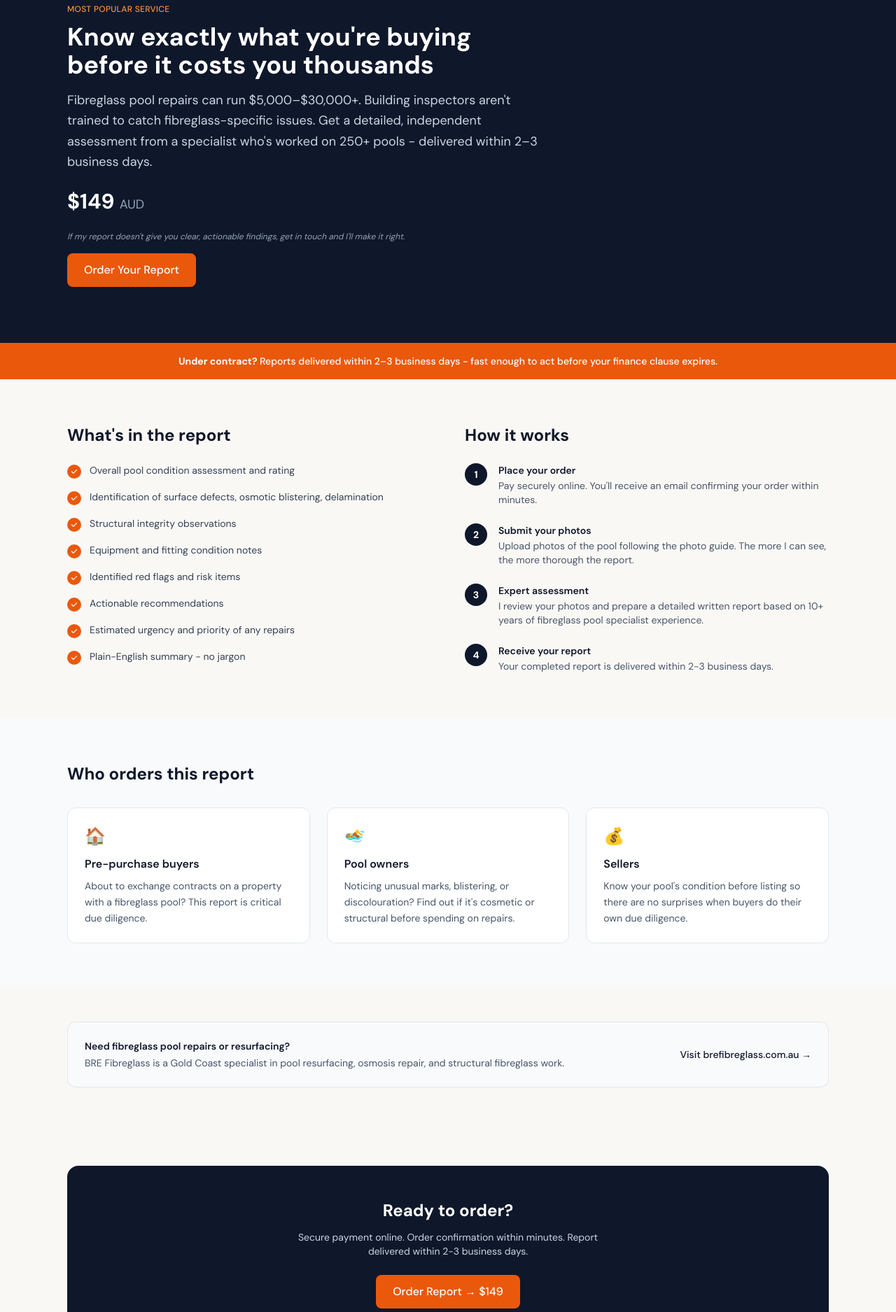
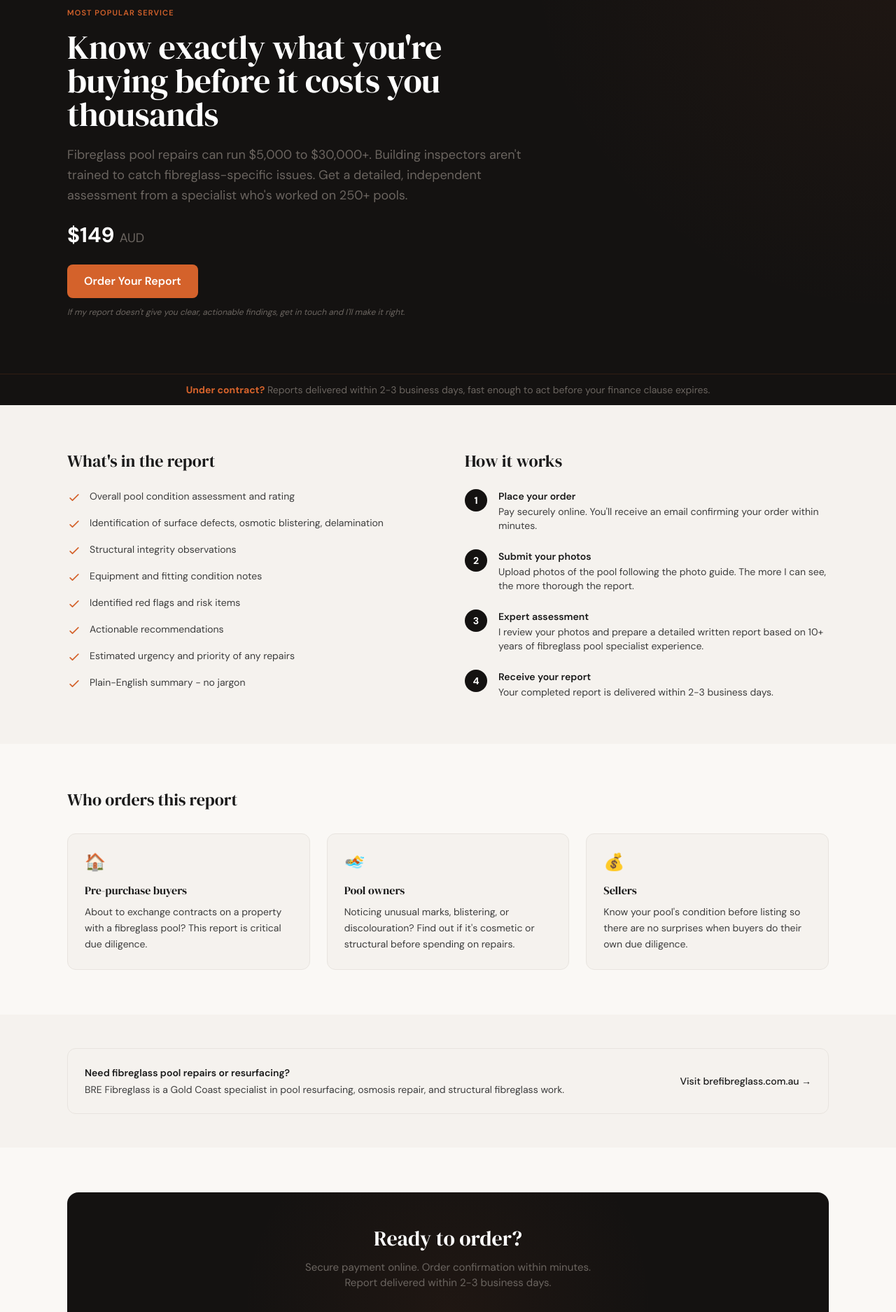
Before and after one commit to fibreglasspoolcheck/fibreglass-pool-check, a Next.js app: page /PoolCheckReport in a window 1280 px wide. Shown: the part 140-2015 px from the top of the page at 70% size. Built offline with nearby package versions, Linux system fonts and the light colour scheme.

Commit message:
feat: update PoolCheckReport to editorial design with restrained urgency banner
Co-Authored-By: Claude Sonnet 4.6 <noreply@anthropic.com>

```diff
--- a/app/PoolCheckReport/page.jsx
+++ b/app/PoolCheckReport/page.jsx
@@ -1,5 +1,7 @@
 import Link from 'next/link'
 import BreadcrumbSchema from '../../components/BreadcrumbSchema'
+import DarkHero from '../../components/DarkHero'
+import DarkCTA from '../../components/DarkCTA'
 
 export const metadata = {
   title: 'Fibreglass Pool Inspection Report | Independent Assessment $149',
@@ -51,42 +53,31 @@ export default function PoolCheckReport() {
         { name: 'Pool Check Report', url: '/PoolCheckReport' }
       ]} />
 
-      {/* Hero */}
-      <section className="bg-slate-900 text-white py-16 lg:py-20">
-        <div className="max-w-6xl mx-auto px-4 sm:px-6 lg:px-8">
-          <div className="max-w-2xl">
-            <div className="text-xs font-medium text-orange-400 uppercase tracking-wide mb-3">Most popular service</div>
-            <h1 className="text-4xl font-bold mb-4">Know exactly what you&apos;re buying before it costs you thousands</h1>
-            <p className="text-slate-300 text-lg mb-6 leading-relaxed">
-              Fibreglass pool repairs can run $5,000–$30,000+. Building inspectors aren&apos;t trained to catch fibreglass-specific issues. Get a detailed, independent assessment from a specialist who&apos;s worked on 250+ pools  -  delivered within 2–3 business days.
-            </p>
-            <div className="text-3xl font-bold mb-6">$149 <span className="text-slate-400 text-lg font-normal">AUD</span></div>
-            <p className="text-slate-400 text-xs mb-4 italic">If my report doesn't give you clear, actionable findings, get in touch and I'll make it right.</p>
-            <Link
-              href="/PoolCheckReport/order"
-              className="inline-block bg-orange-600 hover:bg-orange-700 text-white px-6 py-3 rounded-lg font-medium transition-colors"
-            >
-              Order Your Report
-            </Link>
-          </div>
-        </div>
-      </section>
+      <DarkHero
+        label="Most popular service"
+        title="Know exactly what you're buying before it costs you thousands"
+        description="Fibreglass pool repairs can run $5,000 to $30,000+. Building inspectors aren't trained to catch fibreglass-specific issues. Get a detailed, independent assessment from a specialist who's worked on 250+ pools."
+        price="$149"
+        ctaText="Order Your Report"
+        ctaHref="/PoolCheckReport/order"
+        guarantee="If my report doesn't give you clear, actionable findings, get in touch and I'll make it right."
+      />
 
       {/* Urgency banner */}
-      <section className="bg-orange-600 text-white">
-        <div className="max-w-6xl mx-auto px-4 sm:px-6 lg:px-8 py-4">
-          <p className="text-sm font-medium text-center">
-            <strong>Under contract?</strong> Reports delivered within 2–3 business days  -  fast enough to act before your finance clause expires.
+      <section className="bg-deep border-t border-accent/15">
+        <div className="max-w-6xl mx-auto px-4 sm:px-6 lg:px-8 py-3">
+          <p className="text-sm text-warm-grey text-center font-sans">
+            <strong className="text-accent">Under contract?</strong> Reports delivered within 2-3 business days, fast enough to act before your finance clause expires.
           </p>
         </div>
       </section>
 
       {/* What you get */}
-      <section className="py-16">
+      <section className="bg-warm-white py-16">
         <div className="max-w-6xl mx-auto px-4 sm:px-6 lg:px-8">
           <div className="grid grid-cols-1 lg:grid-cols-2 gap-12">
             <div>
-              <h2 className="text-2xl font-bold text-slate-900 mb-6">What's in the report</h2>
+              <h2 className="text-2xl font-serif text-ink mb-6">What's in the report</h2>
               <div className="space-y-4">
                 {[
                   'Overall pool condition assessment and rating',
@@ -99,18 +90,16 @@ export default function PoolCheckReport() {
                   'Plain-English summary  -  no jargon',
                 ].map((item) => (
                   <div key={item} className="flex gap-3">
-                    <div className="w-5 h-5 bg-orange-600 rounded-full flex items-center justify-center flex-shrink-0 mt-0.5">
-                      <svg className="w-3 h-3 text-white" fill="currentColor" viewBox="0 0 20 20">
-                        <path fillRule="evenodd" d="M16.707 5.293a1 1 0 010 1.414l-8 8a1 1 0 01-1.414 0l-4-4a1 1 0 011.414-1.414L8 12.586l7.293-7.293a1 1 0 011.414 0z" clipRule="evenodd"/>
-                      </svg>
-                    </div>
-                    <span className="text-slate-700 text-sm">{item}</span>
+                    <svg className="w-5 h-5 text-accent flex-shrink-0 mt-0.5" fill="none" viewBox="0 0 24 24" stroke="currentColor" strokeWidth={2}>
+                      <path strokeLinecap="round" strokeLinejoin="round" d="M5 13l4 4L19 7" />
+                    </svg>
+                    <span className="text-ink-light text-sm">{item}</span>
                   </div>
                 ))}
               </div>
             </div>
             <div>
-              <h2 className="text-2xl font-bold text-slate-900 mb-6">How it works</h2>
+              <h2 className="text-2xl font-serif text-ink mb-6">How it works</h2>
               <div className="space-y-6">
                 {[
                   { step: '1', title: 'Place your order', body: 'Pay securely online. You\'ll receive an email confirming your order within minutes.' },
@@ -119,12 +108,12 @@ export default function PoolCheckReport() {
                   { step: '4', title: 'Receive your report', body: 'Your completed report is delivered within 2-3 business days.' },
                 ].map((item) => (
                   <div key={item.step} className="flex gap-4">
-                    <div className="w-8 h-8 bg-slate-900 text-white rounded-full flex items-center justify-center text-sm font-bold flex-shrink-0">
+                    <div className="w-8 h-8 bg-deep text-white rounded-full flex items-center justify-center text-sm font-bold flex-shrink-0">
                       {item.step}
                     </div>
                     <div>
-                      <div className="font-semibold text-slate-900 text-sm">{item.title}</div>
-                      <div className="text-slate-600 text-sm mt-0.5">{item.body}</div>
+                      <div className="font-semibold text-ink text-sm">{item.title}</div>
+                      <div className="text-ink-light text-sm mt-0.5">{item.body}</div>
                     </div>
                   </div>
                 ))}
@@ -135,62 +124,47 @@ export default function PoolCheckReport() {
       </section>
 
       {/* Who it's for */}
-      <section className="bg-slate-50 py-16">
+      <section className="bg-cream py-16">
         <div className="max-w-6xl mx-auto px-4 sm:px-6 lg:px-8">
-          <h2 className="text-2xl font-bold text-slate-900 mb-8">Who orders this report</h2>
+          <h2 className="text-2xl font-serif text-ink mb-8">Who orders this report</h2>
           <div className="grid grid-cols-1 md:grid-cols-3 gap-6">
             {[
               { icon: '🏠', title: 'Pre-purchase buyers', body: 'About to exchange contracts on a property with a fibreglass pool? This report is critical due diligence.' },
               { icon: '🏊', title: 'Pool owners', body: 'Noticing unusual marks, blistering, or discolouration? Find out if it\'s cosmetic or structural before spending on repairs.' },
               { icon: '💰', title: 'Sellers', body: 'Know your pool\'s condition before listing so there are no surprises when buyers do their own due diligence.' },
             ].map((item) => (
-              <div key={item.title} className="bg-white border border-slate-200 rounded-xl p-6">
+              <div key={item.title} className="bg-warm-white border border-border-warm rounded-xl p-6">
                 <div className="text-2xl mb-3">{item.icon}</div>
-                <h3 className="font-semibold text-slate-900 mb-2">{item.title}</h3>
-                <p className="text-slate-600 text-sm leading-relaxed">{item.body}</p>
+                <h3 className="font-serif text-ink mb-2">{item.title}</h3>
+                <p className="text-ink-light text-sm leading-relaxed">{item.body}</p>
               </div>
             ))}
           </div>
         </div>
       </section>
 
-
       {/* BRE cross-promo */}
-      <section className="py-12">
+      <section className="bg-warm-white py-12">
         <div className="max-w-6xl mx-auto px-4 sm:px-6 lg:px-8">
-          <div className="bg-slate-50 border border-slate-200 rounded-xl p-6 flex flex-col sm:flex-row items-center gap-4">
+          <div className="bg-warm-white border border-border-warm rounded-xl p-6 flex flex-col sm:flex-row items-center gap-4">
             <div className="flex-1">
-              <p className="text-slate-900 font-semibold text-sm mb-1">Need fibreglass pool repairs or resurfacing?</p>
-              <p className="text-slate-600 text-sm">BRE Fibreglass is a Gold Coast specialist in pool resurfacing, osmosis repair, and structural fibreglass work.</p>
+              <p className="text-ink font-semibold text-sm mb-1">Need fibreglass pool repairs or resurfacing?</p>
+              <p className="text-ink-light text-sm">BRE Fibreglass is a Gold Coast specialist in pool resurfacing, osmosis repair, and structural fibreglass work.</p>
             </div>
-            <a href="https://brefibreglass.com.au" target="_blank" rel="noopener noreferrer" className="text-slate-900 hover:text-orange-600 font-medium text-sm whitespace-nowrap transition-colors">
+            <a href="https://brefibreglass.com.au" target="_blank" rel="noopener noreferrer" className="text-ink hover:text-accent font-medium text-sm whitespace-nowrap transition-colors">
               Visit brefibreglass.com.au &rarr;
             </a>
           </div>
         </div>
       </section>
 
-      {/* CTA */}
-      <section className="py-16">
-        <div className="max-w-6xl mx-auto px-4 sm:px-6 lg:px-8">
-          <div className="bg-slate-900 rounded-2xl p-8 lg:p-12 text-white text-center">
-            <h2 className="text-2xl font-bold mb-3">Ready to order?</h2>
-            <p className="text-slate-300 mb-6 max-w-md mx-auto text-sm">
-              Secure payment online. Order confirmation within minutes. Report delivered within 2-3 business days.
-            </p>
-            <Link
-              href="/PoolCheckReport/order"
-              className="inline-block bg-orange-600 hover:bg-orange-700 text-white px-6 py-3 rounded-lg font-medium transition-colors"
-            >
-              Order Report → $149
-            </Link>
-            <p className="text-slate-400 text-xs mt-3 italic">If my report doesn't give you clear, actionable findings, get in touch and I'll make it right.</p>
-            <p className="text-xs text-slate-500 mt-4">
-              Questions first? <Link href="/faq" className="underline hover:text-slate-300">Read the FAQ</Link> or <Link href="/Contact" className="underline hover:text-slate-300">get in touch</Link>.
-            </p>
-          </div>
-        </div>
-      </section>
+      <DarkCTA
+        heading="Ready to order?"
+        description="Secure payment online. Order confirmation within minutes. Report delivered within 2-3 business days."
+        ctaText="Order Report - $149"
+        ctaHref="/PoolCheckReport/order"
+        guarantee="If my report doesn't give you clear, actionable findings, get in touch and I'll make it right."
+      />
     </>
   )
 }
```
